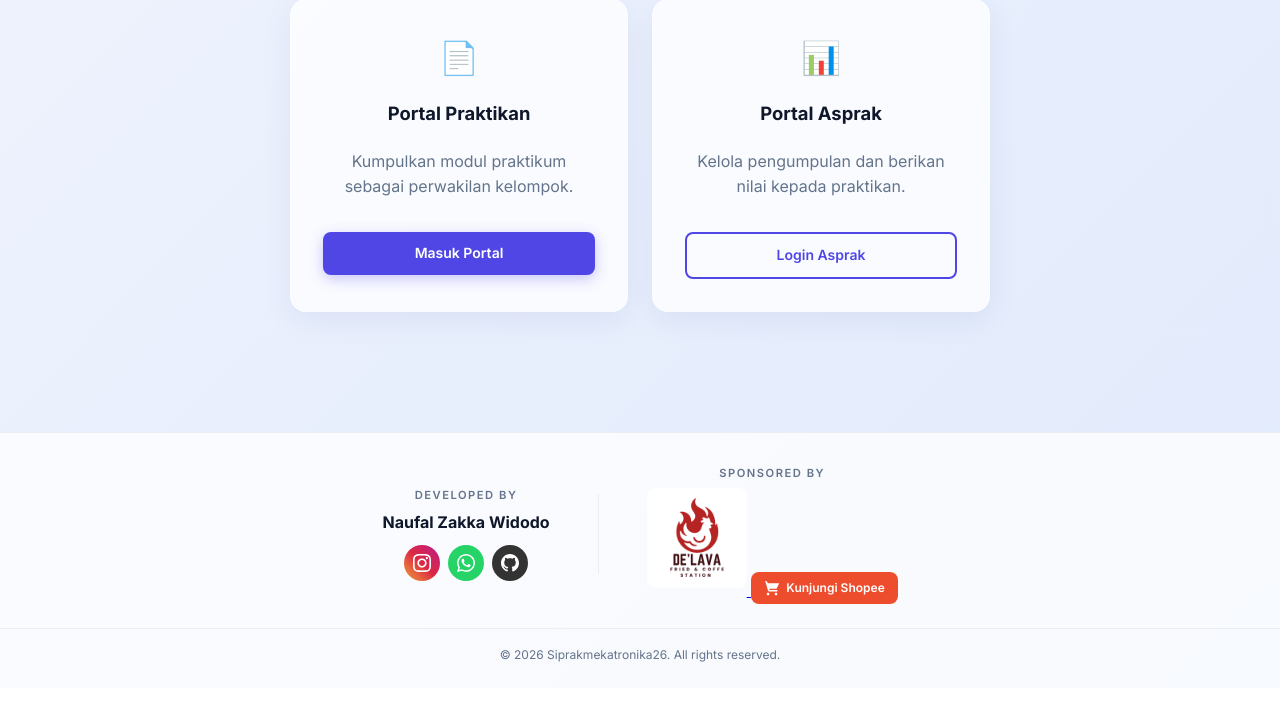
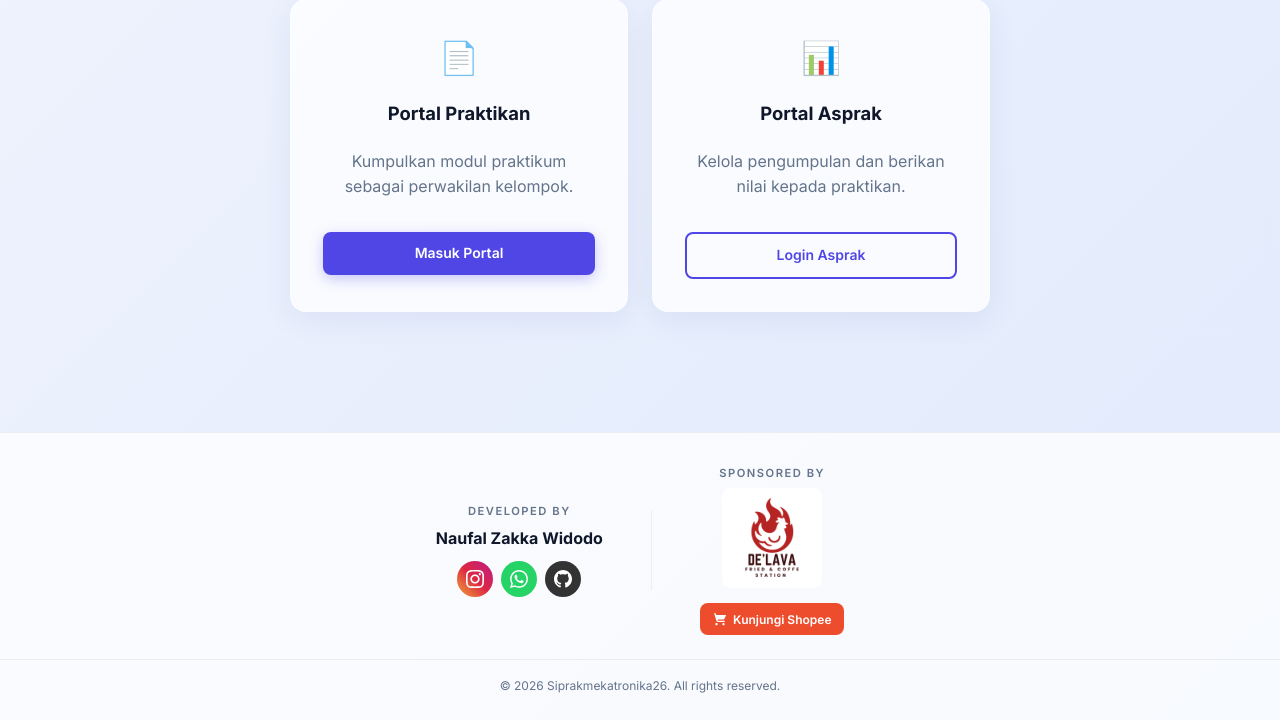
Before and after one commit to Nopal030405/siprakmekatronika26, a Flask app: page / in a window 1280 px wide. Shown: the part 430-1150 px from the top of the page. Before the commit the page ends 1092 px from the top, so only its background shows below. Run offline with Flask 3, Linux system fonts and the light colour scheme.

Commit message:
Fix sponsor logo centered, button below

```diff
--- a/static/css/style.css
+++ b/static/css/style.css
@@ -532,6 +532,9 @@ tbody tr:last-child td {
 
 .footer-dev, .footer-sponsor {
     text-align: center;
+    display: flex;
+    flex-direction: column;
+    align-items: center;
 }
 
 .footer-label {
--- a/templates/base.html
+++ b/templates/base.html
@@ -87,10 +87,12 @@
                 <a href="https://shopee.co.id/dwi.567" target="_blank" title="De'Lava - Shopee" class="sponsor-link">
                     <img src="{{ url_for('static', filename='img/sponsor_delava.png') }}" alt="De'Lava Fried & Coffee Station" class="sponsor-logo">
                 </a>
-                <a href="https://shopee.co.id/dwi.567" target="_blank" class="shopee-btn">
-                    <svg width="16" height="16" viewBox="0 0 24 24" fill="currentColor"><path d="M1.5 2.5c0-.28.22-.5.5-.5h2c.2 0 .38.12.46.3L5.7 5H22c.18 0 .35.1.44.25.09.16.1.35.02.51l-3.5 7c-.1.18-.28.3-.48.3H8.64l-.9 1.64c-.05.09-.05.2 0 .29.05.1.15.15.26.15H20v2H8c-.55 0-1.05-.3-1.32-.78l-1.03-1.87L2.25 3H2c-.28 0-.5-.22-.5-.5zM8 21c0 1.1-.9 2-2 2s-2-.9-2-2 .9-2 2-2 2 .9 2 2zm12 0c0 1.1-.9 2-2 2s-2-.9-2-2 .9-2 2-2 2 .9 2 2z"/></svg>
-                    Kunjungi Shopee
-                </a>
+                <div>
+                    <a href="https://shopee.co.id/dwi.567" target="_blank" class="shopee-btn">
+                        <svg width="14" height="14" viewBox="0 0 24 24" fill="currentColor"><path d="M1.5 2.5c0-.28.22-.5.5-.5h2c.2 0 .38.12.46.3L5.7 5H22c.18 0 .35.1.44.25.09.16.1.35.02.51l-3.5 7c-.1.18-.28.3-.48.3H8.64l-.9 1.64c-.05.09-.05.2 0 .29.05.1.15.15.26.15H20v2H8c-.55 0-1.05-.3-1.32-.78l-1.03-1.87L2.25 3H2c-.28 0-.5-.22-.5-.5zM8 21c0 1.1-.9 2-2 2s-2-.9-2-2 .9-2 2-2 2 .9 2 2zm12 0c0 1.1-.9 2-2 2s-2-.9-2-2 .9-2 2-2 2 .9 2 2z"/></svg>
+                        Kunjungi Shopee
+                    </a>
+                </div>
             </div>
         </div>
         <div class="footer-copy">
```
